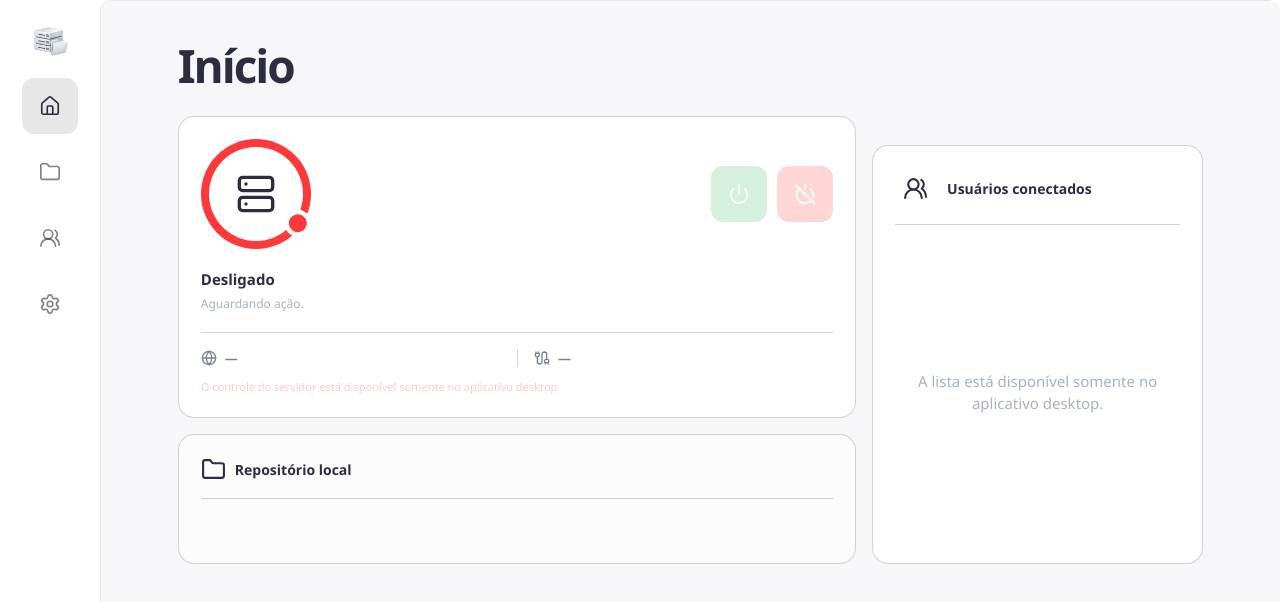
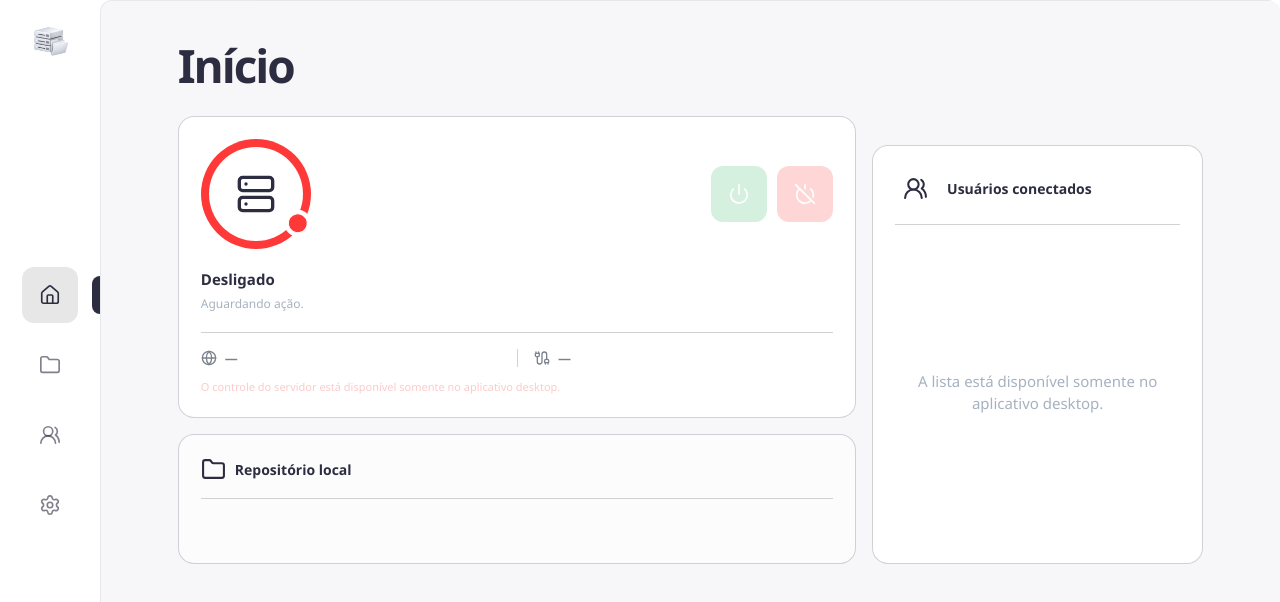
Before and after one commit to zeni-node/file-serve-, a React (Vite) app: page / in a window 1280 px wide. Shown: the top 602 px of the page. Built offline with nearby package versions, Linux system fonts and the light colour scheme.

Commit message:
feat: marcador de rota e rotulo de rota

```diff
--- a/src/App.jsx
+++ b/src/App.jsx
@@ -79,9 +79,14 @@ export default function App() {
                 href={`#/${routeId}`}
                 aria-label={page.name}
                 aria-current={route === routeId ? "page" : undefined}
-                title={page.name}
               >
                 <Icon className="sidebar-icon" aria-hidden="true" />
+                {route === routeId && (
+                  <span className="sidebar-active-marker" aria-hidden="true" />
+                )}
+                <span className="sidebar-route-label" aria-hidden="true">
+                  {page.name}
+                </span>
               </a>
             );
           })}
--- a/src/global.css
+++ b/src/global.css
@@ -35,8 +35,9 @@ body {
 }
 
 .app-shell {
+  --sidebar-width: 100px;
   display: grid;
-  grid-template-columns: 100px minmax(0, 1fr);
+  grid-template-columns: var(--sidebar-width) minmax(0, 1fr);
   grid-template-rows: minmax(0, 1fr);
   width: 100%;
   height: 100vh;
@@ -119,28 +120,33 @@ body {
 }
 
 .app-sidebar {
+  position: relative;
   grid-column: 1;
   grid-row: 1;
   display: flex;
   flex-direction: column;
   min-width: 0;
   min-height: 0;
-  overflow-x: hidden;
-  overflow-y: auto;
+  overflow: visible;
   padding: 20px 16px 24px;
   color: #f0f3f5;
   background: var(--chrome-color);
 }
 
 .sidebar-nav {
+  position: absolute;
+  top: 50%;
+  left: 0;
   display: flex;
   flex-direction: column;
   align-items: center;
-  gap: 10px;
+  gap: 14px;
   width: 100%;
+  transform: translateY(-50%);
 }
 
 .sidebar-icon-link {
+  position: relative;
   display: grid;
   flex: 0 0 var(--sidebar-icon-size);
   width: var(--sidebar-icon-size);
@@ -165,6 +171,69 @@ body {
   border-color: rgb(255 255 255 / 12%);
   color: #2C2D40;
   background: var(--sidebar-icon-active-background);
+}
+
+.sidebar-active-marker {
+  position: absolute;
+  top: 50%;
+  left: calc(
+    100% +
+    ((var(--sidebar-width) - var(--sidebar-icon-size)) / 2) -
+    8px
+  );
+  z-index: 2;
+  display: flex;
+  align-items: center;
+  width: 8px;
+  height: 38px;
+  overflow: hidden;
+  border-radius: 15px 0 0 15px;
+  color: #fff;
+  background: #2C2D40;
+  pointer-events: none;
+  transform: translateY(-50%);
+}
+
+.sidebar-route-label {
+  position: absolute;
+  top: 50%;
+  left: calc(
+    100% +
+    ((var(--sidebar-width) - var(--sidebar-icon-size)) / 2) +
+    2px
+  );
+  z-index: 2;
+  width: max-content;
+  max-width: calc(100vw - var(--sidebar-width) - 24px);
+  overflow: hidden;
+  display: flex;
+  align-items: center;
+  justify-content: center;
+  height: 38px;
+  padding: 0 14px;
+  color: #ffffff;
+  background: #2C2D40;
+  font-size: 13px;
+  font-weight: 600;
+  line-height: 1.2;
+  opacity: 0;
+  text-overflow: ellipsis;
+  white-space: nowrap;
+  visibility: hidden;
+  pointer-events: none;
+  transform: translate(-4px, -50%);
+  transition:
+    opacity 140ms ease,
+    transform 140ms ease,
+    visibility 0s linear 450ms;
+}
+
+.sidebar-icon-link:hover .sidebar-route-label,
+.sidebar-icon-link:focus-visible .sidebar-route-label {
+  opacity: 1;
+  visibility: visible;
+  transform: translate(0, -50%);
+  transition-delay: 800ms, 800ms, 0s;
 }
 
 .sidebar-icon-link:focus-visible {
@@ -197,7 +266,8 @@ body {
 
 @media (max-width: 760px) {
   .app-shell {
-    grid-template-columns: 190px minmax(0, 1fr);
+    --sidebar-width: 190px;
+    grid-template-columns: var(--sidebar-width) minmax(0, 1fr);
   }
 
   .app-sidebar {
@@ -214,7 +284,8 @@ body {
 
 @media (max-width: 560px) {
   .app-shell {
-    grid-template-columns: 150px minmax(0, 1fr);
+    --sidebar-width: 150px;
+    grid-template-columns: var(--sidebar-width) minmax(0, 1fr);
   }
 
   .route-area,
```
